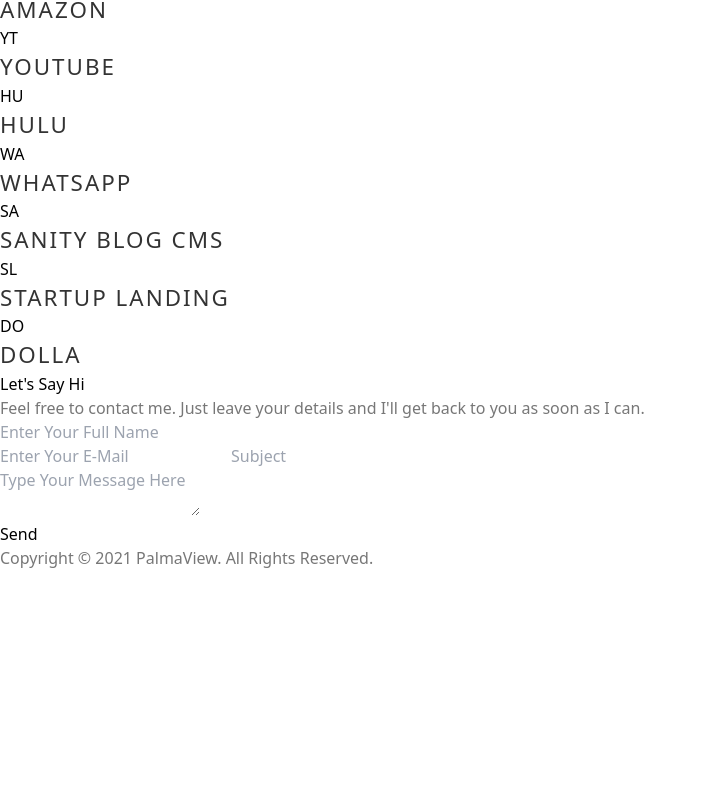
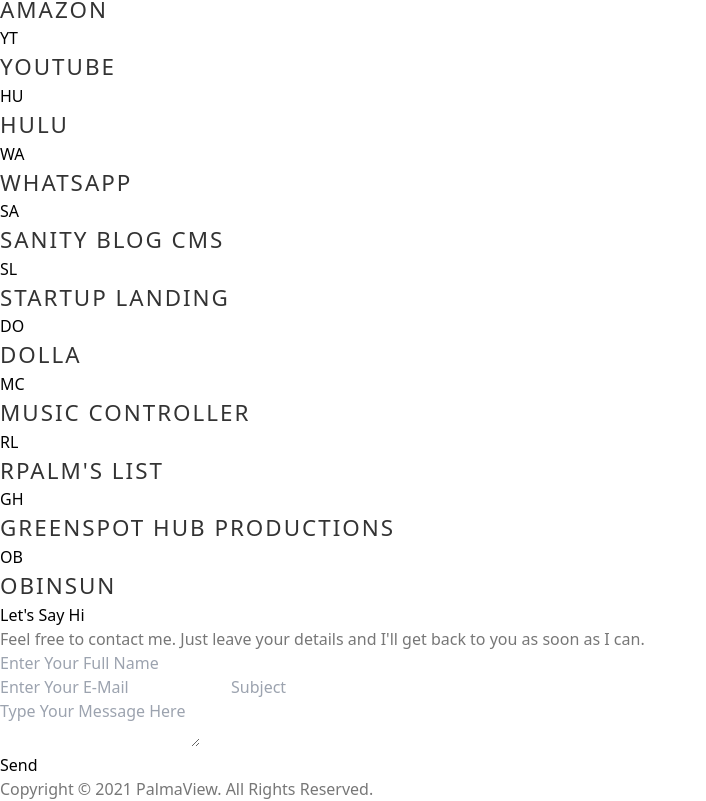
Before and after one commit to RussPalms/russell-palma-portfolio, a Next.js app: page / in a window 1280 px wide. Shown: the part 1808-2609 px from the top of the page, without its empty margins (0-706 px from the left). Before the commit the page ends 2378 px from the top, so only its background shows below. Built offline with nearby package versions, Linux system fonts and the light colour scheme.

Commit message:
updating projects

```diff
--- a/src/components/Portfolio/index.js
+++ b/src/components/Portfolio/index.js
@@ -562,6 +562,38 @@
 									</div>
 								</div>
 							</Link>
+							<Link href="https://fathomless-fjord-48768.herokuapp.com">
+								<div className="workBx">
+									<div className="imgBx">MC</div>
+									<div className="textBx">
+										<h3>Music Controller</h3>
+									</div>
+								</div>
+							</Link>
+							<Link href="https://fathomless-temple-25078.herokuapp.com">
+								<div className="workBx">
+									<div className="imgBx">RL</div>
+									<div className="textBx">
+										<h3>rPalm's List</h3>
+									</div>
+								</div>
+							</Link>
+							<Link href="https://greenspot-hub-productions.vercel.app">
+								<div className="workBx">
+									<div className="imgBx">GH</div>
+									<div className="textBx">
+										<h3>Greenspot Hub Productions</h3>
+									</div>
+								</div>
+							</Link>
+							<Link href="https://greenspot-hub-productions.vercel.app">
+								<div className="workBx">
+									<div className="imgBx">OB</div>
+									<div className="textBx">
+										<h3>Obinsun</h3>
+									</div>
+								</div>
+							</Link>
 						</div>
 					</section>
 
```
